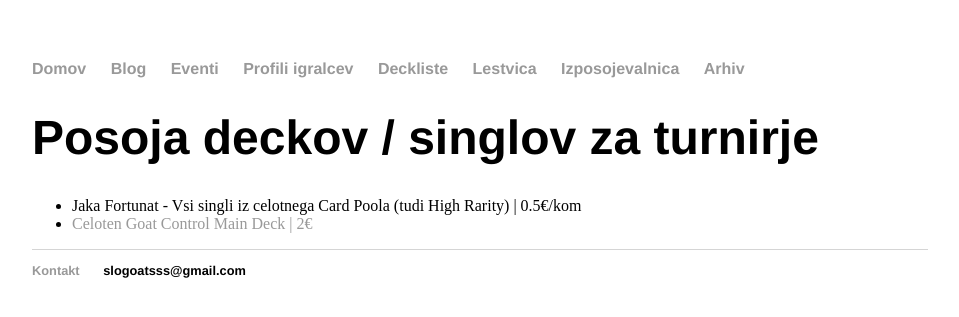
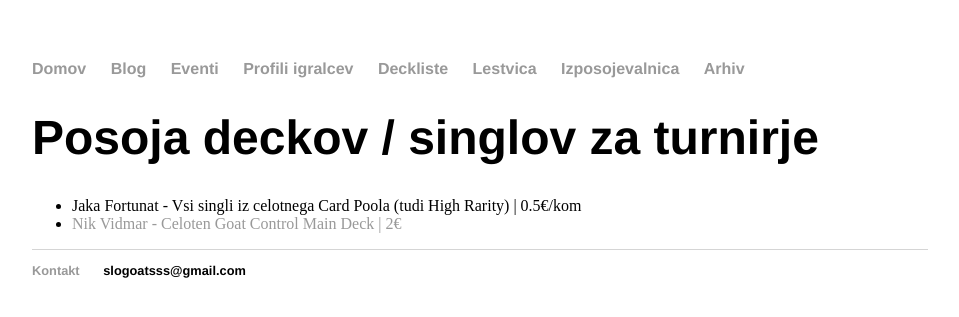
Before and after one commit to slogoatsss/slogoatsss.github.io, a Jekyll site: the page built from izposojevalnica/index.html, in a window 1280 px wide. Shown: the top 317 px of the page, without its empty margins (160-1119 px from the left). Built offline with Jekyll 4.4.1, drawn with Linux system fonts in a browser that asks for light colours.

Commit message:
Update index.html

```diff
--- a/izposojevalnica/index.html
+++ b/izposojevalnica/index.html
@@ -6,6 +6,6 @@
 	<h1>Posoja deckov / singlov za turnirje</h1>
 	<ul>
 		<li>Jaka Fortunat - Vsi singli iz celotnega Card Poola (tudi High Rarity) | 0.5€/kom</li>
-		<li><a href="izposojevalnica/vidmarGoat/index.html">Celoten Goat Control Main Deck | 2€</a></li>
+		<li><a href="izposojevalnica/vidmarGoat/index.html">Nik Vidmar - Celoten Goat Control Main Deck | 2€</a></li>
 	</ul>
 </div><!-- /.blurb -->
```
